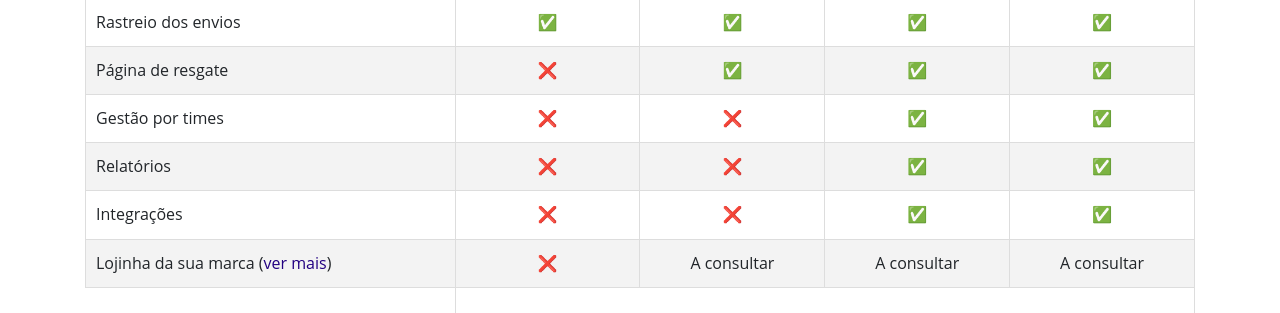
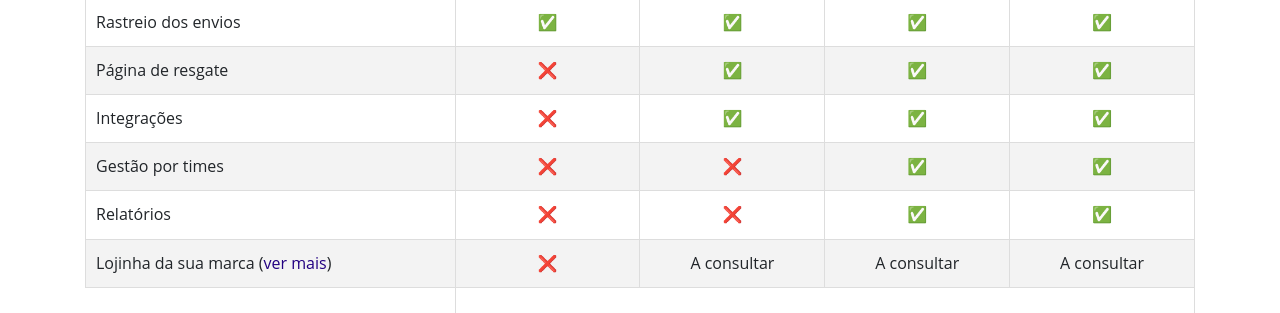
Before and after one commit to lobby-tech/lobby.tech, a Jekyll site: the page built from precos.html, in a window 1280 px wide and 900 px high, scrolled down 1803 px. Shown: the part 153-466 px from the top of the window. Built offline with Jekyll 4.4.1, drawn with Linux system fonts in a browser that asks for light colours; a script that is not in the unit is left out.

Commit message:
Updated pricing

```diff
--- a/precos.html
+++ b/precos.html
@@ -223,6 +223,13 @@ layout: home
           <td>✅</td>
         </tr>
         <tr>
+          <td>Integrações</td>
+          <td>❌</td>
+          <td>✅</td>
+          <td>✅</td>
+          <td>✅</td>
+        </tr>
+        <tr>
           <td>Gestão por times</td>
           <td>❌</td>
           <td>❌</td>
@@ -231,13 +238,6 @@ layout: home
         </tr>
         <tr>
           <td>Relatórios</td>
-          <td>❌</td>
-          <td>❌</td>
-          <td>✅</td>
-          <td>✅</td>
-        </tr>
-        <tr>
-          <td>Integrações</td>
           <td>❌</td>
           <td>❌</td>
           <td>✅</td>
```
